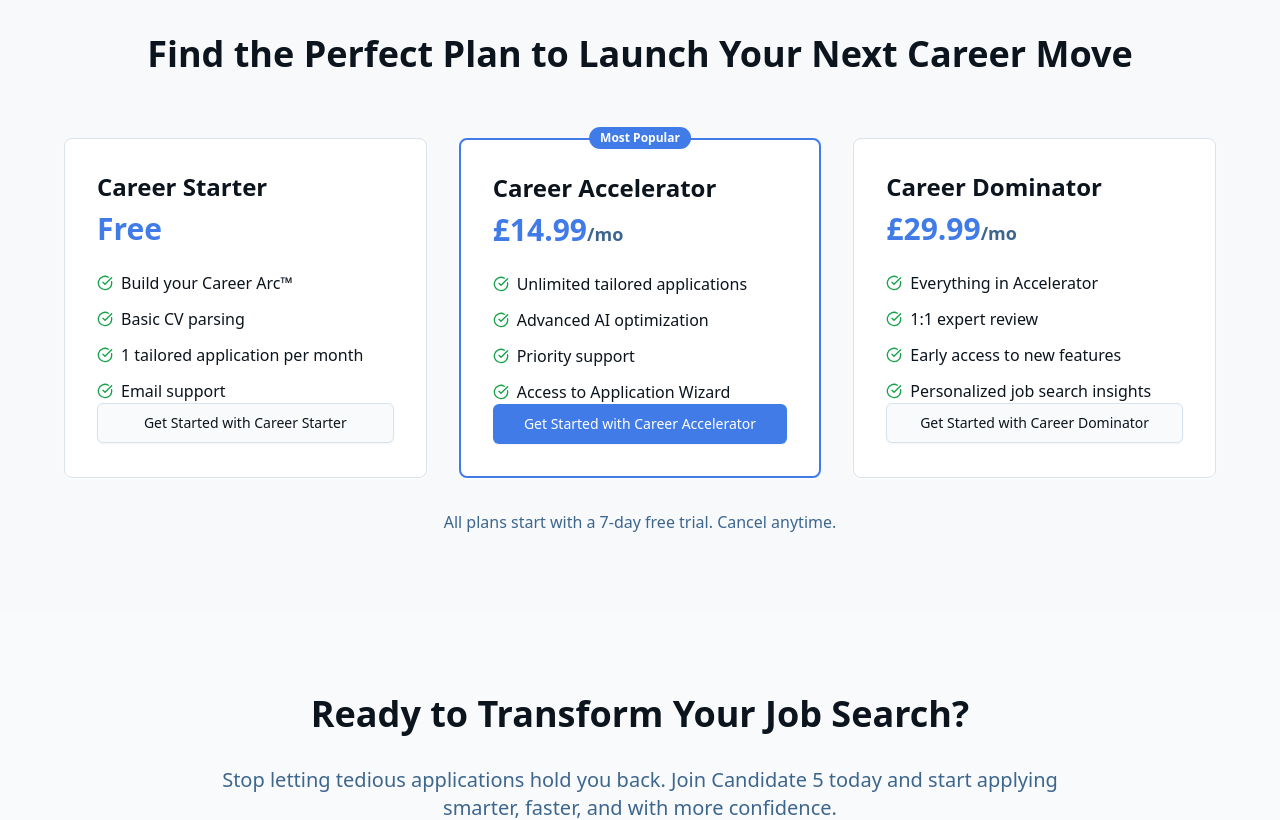
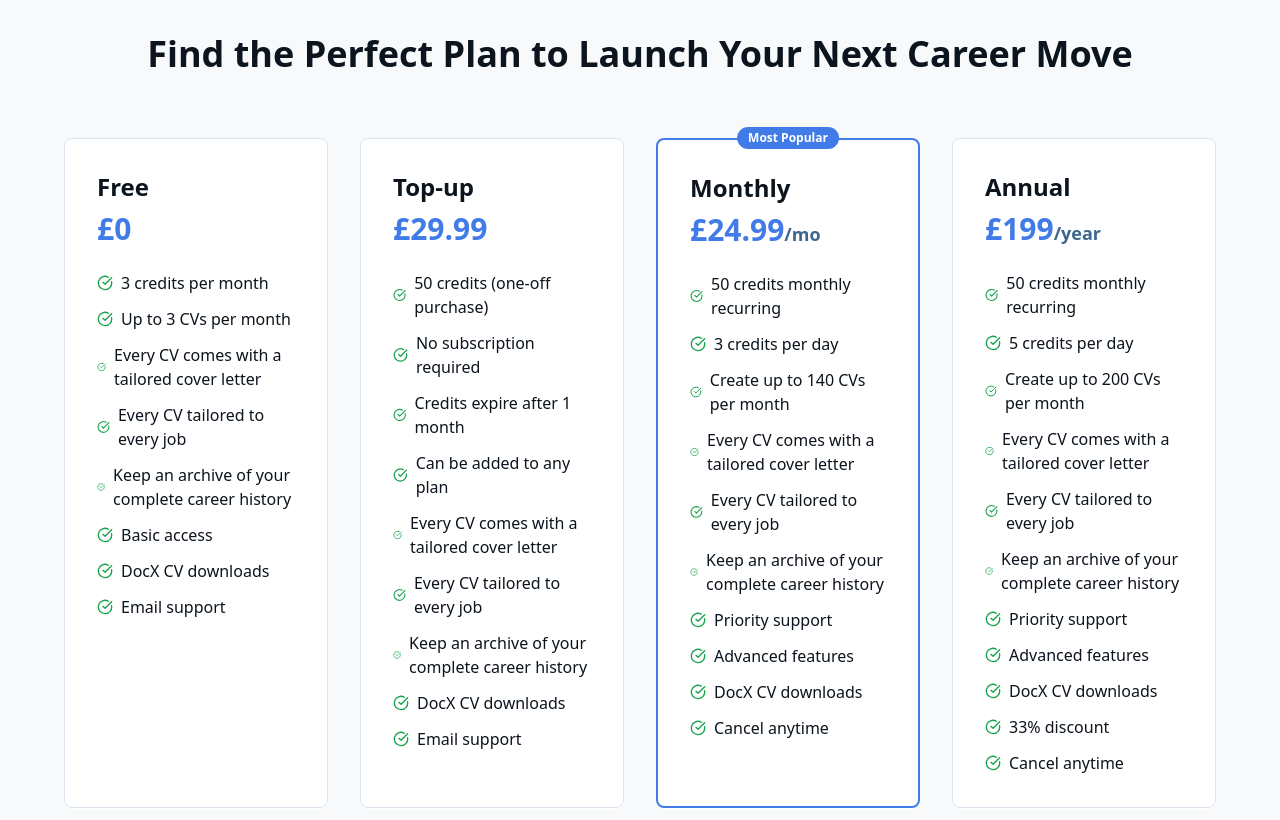
Before and after one commit to Kunle123/C5Frontend, a React (Vite) app in the folder frontend/: page / in a window 1280 px wide. Shown: the part 3500-4320 px from the top of the page. Built offline with nearby package versions, Linux system fonts and the light colour scheme; no server answers.

Commit message:
feat: align home page pricing section with new pricing page content and features

```diff
--- a/frontend/src/pages/Landing.tsx
+++ b/frontend/src/pages/Landing.tsx
@@ -400,110 +400,93 @@ export default function Landing() {
               Find the Perfect Plan to Launch Your Next Career Move
             </h2>
           </div>
-          <div className="grid md:grid-cols-3 gap-8">
-            {/* Starter Plan */}
+          <div className="grid md:grid-cols-4 gap-8">
+            {/* Free Plan */}
             <Card className="shadow-card">
               <CardContent className="p-8 space-y-6">
                 <div>
-                  <h3 className="text-2xl font-bold text-card-foreground">Career Starter</h3>
-                  <div className="text-3xl font-bold text-primary mt-2">Free</div>
+                  <h3 className="text-2xl font-bold text-card-foreground">Free</h3>
+                  <div className="text-3xl font-bold text-primary mt-2">£0</div>
                 </div>
                 <ul className="space-y-3">
-                  <li className="flex items-center gap-2">
-                    <CheckCircle className="h-4 w-4 text-success" />
-                    Build your Career Arc™
-                  </li>
-                  <li className="flex items-center gap-2">
-                    <CheckCircle className="h-4 w-4 text-success" />
-                    Basic CV parsing
-                  </li>
-                  <li className="flex items-center gap-2">
-                    <CheckCircle className="h-4 w-4 text-success" />
-                    1 tailored application per month
-                  </li>
-                  <li className="flex items-center gap-2">
-                    <CheckCircle className="h-4 w-4 text-success" />
-                    Email support
-                  </li>
+                  <li className="flex items-center gap-2"><CheckCircle className="h-4 w-4 text-success" />3 credits per month</li>
+                  <li className="flex items-center gap-2"><CheckCircle className="h-4 w-4 text-success" />Up to 3 CVs per month</li>
+                  <li className="flex items-center gap-2"><CheckCircle className="h-4 w-4 text-success" />Every CV comes with a tailored cover letter</li>
+                  <li className="flex items-center gap-2"><CheckCircle className="h-4 w-4 text-success" />Every CV tailored to every job</li>
+                  <li className="flex items-center gap-2"><CheckCircle className="h-4 w-4 text-success" />Keep an archive of your complete career history</li>
+                  <li className="flex items-center gap-2"><CheckCircle className="h-4 w-4 text-success" />Basic access</li>
+                  <li className="flex items-center gap-2"><CheckCircle className="h-4 w-4 text-success" />DocX CV downloads</li>
+                  <li className="flex items-center gap-2"><CheckCircle className="h-4 w-4 text-success" />Email support</li>
                 </ul>
-                <Link to="/signup">
-                  <Button className="w-full" variant="outline">
-                    Get Started with Career Starter
-                  </Button>
-                </Link>
               </CardContent>
             </Card>
-            {/* Accelerator Plan */}
+            {/* Top-up */}
+            <Card className="shadow-card">
+              <CardContent className="p-8 space-y-6">
+                <div>
+                  <h3 className="text-2xl font-bold text-card-foreground">Top-up</h3>
+                  <div className="text-3xl font-bold text-primary mt-2">£29.99</div>
+                </div>
+                <ul className="space-y-3">
+                  <li className="flex items-center gap-2"><CheckCircle className="h-4 w-4 text-success" />50 credits (one-off purchase)</li>
+                  <li className="flex items-center gap-2"><CheckCircle className="h-4 w-4 text-success" />No subscription required</li>
+                  <li className="flex items-center gap-2"><CheckCircle className="h-4 w-4 text-success" />Credits expire after 1 month</li>
+                  <li className="flex items-center gap-2"><CheckCircle className="h-4 w-4 text-success" />Can be added to any plan</li>
+                  <li className="flex items-center gap-2"><CheckCircle className="h-4 w-4 text-success" />Every CV comes with a tailored cover letter</li>
+                  <li className="flex items-center gap-2"><CheckCircle className="h-4 w-4 text-success" />Every CV tailored to every job</li>
+                  <li className="flex items-center gap-2"><CheckCircle className="h-4 w-4 text-success" />Keep an archive of your complete career history</li>
+                  <li className="flex items-center gap-2"><CheckCircle className="h-4 w-4 text-success" />DocX CV downloads</li>
+                  <li className="flex items-center gap-2"><CheckCircle className="h-4 w-4 text-success" />Email support</li>
+                </ul>
+              </CardContent>
+            </Card>
+            {/* Monthly */}
             <Card className="shadow-card border-2 border-primary relative">
               <div className="absolute -top-4 left-1/2 transform -translate-x-1/2">
                 <Badge className="bg-primary text-primary-foreground">Most Popular</Badge>
               </div>
               <CardContent className="p-8 space-y-6">
                 <div>
-                  <h3 className="text-2xl font-bold text-card-foreground">Career Accelerator</h3>
-                  <div className="text-3xl font-bold text-primary mt-2">£14.99<span className="text-lg text-muted-foreground">/mo</span></div>
+                  <h3 className="text-2xl font-bold text-card-foreground">Monthly</h3>
+                  <div className="text-3xl font-bold text-primary mt-2">£24.99<span className="text-lg text-muted-foreground">/mo</span></div>
                 </div>
                 <ul className="space-y-3">
-                  <li className="flex items-center gap-2">
-                    <CheckCircle className="h-4 w-4 text-success" />
-                    Unlimited tailored applications
-                  </li>
-                  <li className="flex items-center gap-2">
-                    <CheckCircle className="h-4 w-4 text-success" />
-                    Advanced AI optimization
-                  </li>
-                  <li className="flex items-center gap-2">
-                    <CheckCircle className="h-4 w-4 text-success" />
-                    Priority support
-                  </li>
-                  <li className="flex items-center gap-2">
-                    <CheckCircle className="h-4 w-4 text-success" />
-                    Access to Application Wizard
-                  </li>
+                  <li className="flex items-center gap-2"><CheckCircle className="h-4 w-4 text-success" />50 credits monthly recurring</li>
+                  <li className="flex items-center gap-2"><CheckCircle className="h-4 w-4 text-success" />3 credits per day</li>
+                  <li className="flex items-center gap-2"><CheckCircle className="h-4 w-4 text-success" />Create up to 140 CVs per month</li>
+                  <li className="flex items-center gap-2"><CheckCircle className="h-4 w-4 text-success" />Every CV comes with a tailored cover letter</li>
+                  <li className="flex items-center gap-2"><CheckCircle className="h-4 w-4 text-success" />Every CV tailored to every job</li>
+                  <li className="flex items-center gap-2"><CheckCircle className="h-4 w-4 text-success" />Keep an archive of your complete career history</li>
+                  <li className="flex items-center gap-2"><CheckCircle className="h-4 w-4 text-success" />Priority support</li>
+                  <li className="flex items-center gap-2"><CheckCircle className="h-4 w-4 text-success" />Advanced features</li>
+                  <li className="flex items-center gap-2"><CheckCircle className="h-4 w-4 text-success" />DocX CV downloads</li>
+                  <li className="flex items-center gap-2"><CheckCircle className="h-4 w-4 text-success" />Cancel anytime</li>
                 </ul>
-                <Link to="/signup">
-                  <Button className="w-full">
-                    Get Started with Career Accelerator
-                  </Button>
-                </Link>
               </CardContent>
             </Card>
-            {/* Dominator Plan */}
+            {/* Annual */}
             <Card className="shadow-card">
               <CardContent className="p-8 space-y-6">
                 <div>
-                  <h3 className="text-2xl font-bold text-card-foreground">Career Dominator</h3>
-                  <div className="text-3xl font-bold text-primary mt-2">£29.99<span className="text-lg text-muted-foreground">/mo</span></div>
+                  <h3 className="text-2xl font-bold text-card-foreground">Annual</h3>
+                  <div className="text-3xl font-bold text-primary mt-2">£199<span className="text-lg text-muted-foreground">/year</span></div>
                 </div>
                 <ul className="space-y-3">
-                  <li className="flex items-center gap-2">
-                    <CheckCircle className="h-4 w-4 text-success" />
-                    Everything in Accelerator
-                  </li>
-                  <li className="flex items-center gap-2">
-                    <CheckCircle className="h-4 w-4 text-success" />
-                    1:1 expert review
-                  </li>
-                  <li className="flex items-center gap-2">
-                    <CheckCircle className="h-4 w-4 text-success" />
-                    Early access to new features
-                  </li>
-                  <li className="flex items-center gap-2">
-                    <CheckCircle className="h-4 w-4 text-success" />
-                    Personalized job search insights
-                  </li>
+                  <li className="flex items-center gap-2"><CheckCircle className="h-4 w-4 text-success" />50 credits monthly recurring</li>
+                  <li className="flex items-center gap-2"><CheckCircle className="h-4 w-4 text-success" />5 credits per day</li>
+                  <li className="flex items-center gap-2"><CheckCircle className="h-4 w-4 text-success" />Create up to 200 CVs per month</li>
+                  <li className="flex items-center gap-2"><CheckCircle className="h-4 w-4 text-success" />Every CV comes with a tailored cover letter</li>
+                  <li className="flex items-center gap-2"><CheckCircle className="h-4 w-4 text-success" />Every CV tailored to every job</li>
+                  <li className="flex items-center gap-2"><CheckCircle className="h-4 w-4 text-success" />Keep an archive of your complete career history</li>
+                  <li className="flex items-center gap-2"><CheckCircle className="h-4 w-4 text-success" />Priority support</li>
+                  <li className="flex items-center gap-2"><CheckCircle className="h-4 w-4 text-success" />Advanced features</li>
+                  <li className="flex items-center gap-2"><CheckCircle className="h-4 w-4 text-success" />DocX CV downloads</li>
+                  <li className="flex items-center gap-2"><CheckCircle className="h-4 w-4 text-success" />33% discount</li>
+                  <li className="flex items-center gap-2"><CheckCircle className="h-4 w-4 text-success" />Cancel anytime</li>
                 </ul>
-                <Link to="/signup">
-                  <Button className="w-full" variant="outline">
-                    Get Started with Career Dominator
-                  </Button>
-                </Link>
               </CardContent>
             </Card>
           </div>
-          <p className="text-center text-muted-foreground mt-8">
-            All plans start with a 7-day free trial. Cancel anytime.
-          </p>
         </div>
       </section>
 
```
